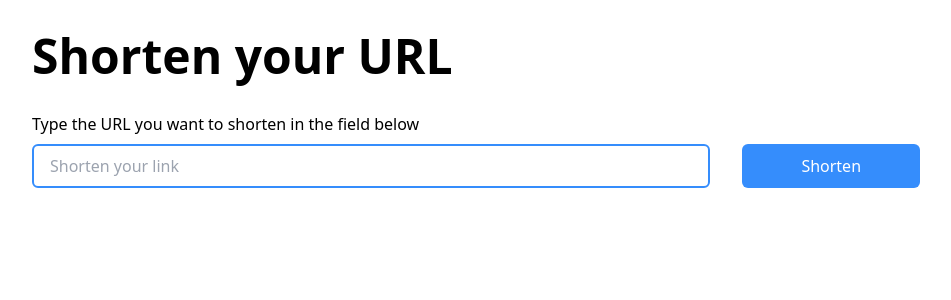
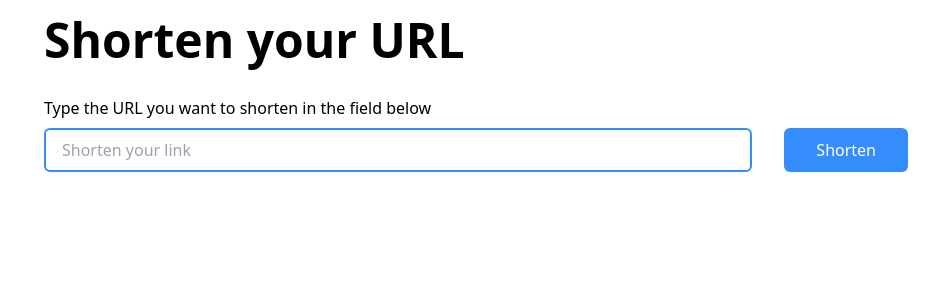
Before and after one commit to nakrovati/cutu-web, a Nuxt app: page / in a window 1280 px wide. Shown: the top 300 px of the page, without its empty margins (164-1115 px from the left). Built offline with nearby package versions, Linux system fonts and the light colour scheme.

Commit message:
refactor: improve accessibility

```diff
--- /dev/null
+++ b/assets/css/tailwind.css
@@ -0,0 +1,9 @@
+@tailwind base;
+@tailwind components;
+@tailwind utilities;
+
+@layer base {
+  body {
+    @apply dark:bg-surface-dark-1;
+  }
+}
--- a/components/URLShortener/URLShortenerInput.vue
+++ b/components/URLShortener/URLShortenerInput.vue
@@ -64,9 +64,7 @@ function resetValidation() {
     class="grid grid-rows-[auto] gap-2"
     @submit.prevent="handleCreateShortURL"
   >
-    <div
-      class="row-start-1 row-end-2 grid gap-2 lg:grid-cols-[auto_20%] lg:gap-8"
-    >
+    <div class="grid gap-2 sm:grid-cols-[1fr_auto] sm:grid-rows-none sm:gap-8">
       <label>
         <input
           v-model="url"
@@ -74,15 +72,15 @@ function resetValidation() {
           type="text"
           name="url"
           autocomplete="off"
-          class="w-full rounded-md border-2 border-blue-500 px-4 py-2 dark:border-surface-dark-2 dark:bg-surface-dark-2 dark:text-white-dark"
+          class="w-full rounded-md border-2 border-blue-500 px-4 py-2 dark:border-surface-dark-2 dark:bg-surface-dark-2 dark:text-white-dark sm:w-full"
           placeholder="Shorten your link"
-          aria-label="Enter the URL you want to shorten"
+          aria-label="Paste here the URL you want to shorten"
           @focus="resetValidation"
         />
       </label>
       <button
         :disabled="isLoading"
-        class="rounded-md bg-blue-500 py-2 text-white transition-colors hover:bg-blue-600 active:bg-blue-700 dark:text-white-dark"
+        class="rounded-md bg-blue-500 px-8 py-2 text-white transition-colors hover:bg-blue-600 active:bg-blue-700 dark:text-white-dark"
         type="submit"
         aria-label="Shorten"
       >
--- a/layouts/default.vue
+++ b/layouts/default.vue
@@ -1,9 +1,7 @@
 <template>
-  <div class="h-full min-h-screen w-full dark:bg-surface-dark-1">
-    <main>
-      <div class="mx-auto max-w-[640px] flex-shrink px-4 pt-8 lg:max-w-[920px]">
-        <slot />
-      </div>
-    </main>
-  </div>
+  <main class="mt-4">
+    <div class="mx-auto w-full max-w-4xl px-4">
+      <slot />
+    </div>
+  </main>
 </template>
--- a/pages/[shortPath].vue
+++ b/pages/[shortPath].vue
@@ -1,14 +1,19 @@
 <script setup lang="ts">
 import PhLinkSimple from "assets/icons/PhLinkSimple.vue";
+
+const shortLink = useShortLink();
+
+const title = `Cutu - ${shortLink.value.shortURL}`;
+const description = `Data about the short link https://cutu.dev ${shortLink.value.shortURL}`;
+
 useServerSeoMeta({
-  title: "Cutu - URL shorteners",
+  title,
+  description,
 });
 
 definePageMeta({
   middleware: "check-short-url",
 });
-
-const shortLink = useShortLink();
 
 const convertedDateCreated = computed(() => {
   const dateCreated = new Date(shortLink.value.dateCreated);
@@ -21,15 +26,12 @@ const convertedDateCreated = computed(() => {
 </script>
 
 <template>
-  <main class="mt-8">
-    <div class="mx-auto grid w-full gap-4 px-4 md:w-[640px] lg:w-[920px]">
+  <div class="grid w-full gap-4">
     <div class="text-grey dark:text-blue-500">{{ convertedDateCreated }}</div>
     <div
       class="flex items-center rounded-lg border-2 border-blue-500 px-2 py-4"
     >
-        <PhLinkSimple
-          class="mr-2 h-5 w-5 dark:text-white-dark sm:h-6 sm:w-6"
-        /><a
+      <PhLinkSimple class="mr-2 h-5 w-5 dark:text-white-dark sm:h-6 sm:w-6" /><a
         :href="shortLink.initialURL"
         class="dark:text-white-dark sm:text-xl"
         >{{ shortLink.shortURL }}</a
@@ -40,5 +42,4 @@ const convertedDateCreated = computed(() => {
       <strong>Description:</strong> {{ shortLink.initialURL }}
     </div>
   </div>
-  </main>
 </template>
```
Lines whose indentation alone changed are shown as unchanged.
